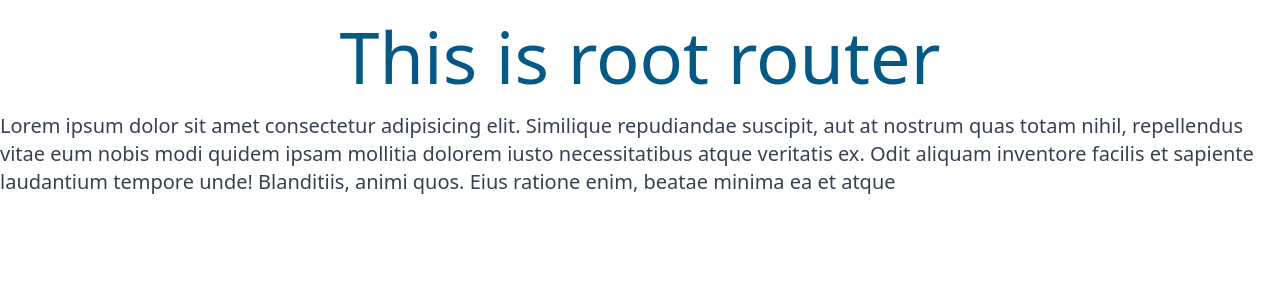
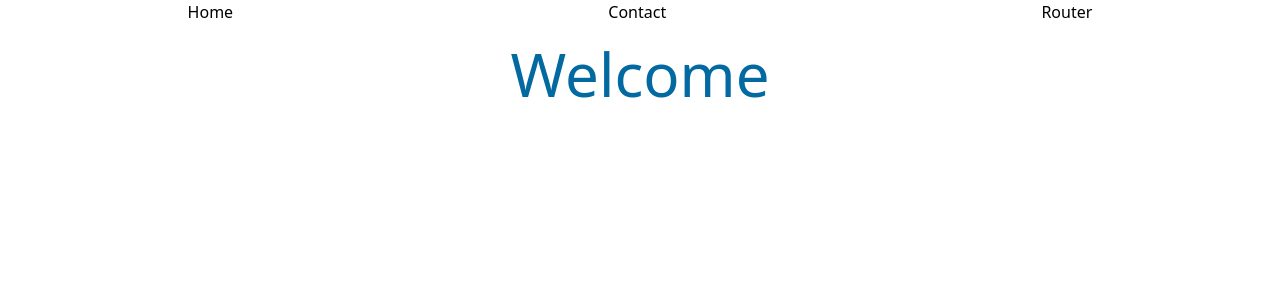
Before and after one commit to KhanZiaul/React-JS, a React (Vite) app in the folder 03-react-router-again/: page / in a window 1280 px wide. Shown: the top 300 px of the page. Built offline with nearby package versions, Linux system fonts and the light colour scheme.

Commit message:
nested router done

```diff
--- a/03-react-router-again/src/App.jsx
+++ b/03-react-router-again/src/App.jsx
@@ -3,7 +3,7 @@ import React from 'react';
 const App = () => {
   return (
     <div>
-      <h2 className='text-7xl'>welcome</h2>
+      <h2 className='text-7xl'>Welcome</h2>
     </div>
   );
 };
--- a/03-react-router-again/src/components/Contact/Contact.jsx
+++ b/03-react-router-again/src/components/Contact/Contact.jsx
@@ -3,7 +3,7 @@ import React from 'react';
 const Contact = () => {
     return (
         <div>
-            <h2 className='text-sky-800 my-5 text-center text-7xl'>This is contact page</h2>
+            <h2 className='text-sky-800 my-5 text-center text-4xl'>This is contact page</h2>
             <p>Lorem ipsum dolor sit amet consectetur adipisicing elit. Pariatur, animi tempora recusandae deserunt vero aliquid possimus molestias id distinctio molestiae dolor consectetur quidem non quam, nobis commodi cum corrupti quasi magnam. Consequatur optio explicabo eius aut ut, illo recusandae. Tempore, qui ipsam ut cum quibusdam quia. Mollitia ullam saepe a dicta dignissimos sunt molestiae officiis earum consectetur voluptates maiores obcaecati, est dolore doloribus sit odit aliquid tempore? Harum, quaerat adipisci cupiditate dolor voluptates non, illum beatae amet cum explicabo totam. Deleniti optio quo voluptatum est, suscipit consequuntur soluta blanditiis, modi quae minima cumque sequi. Unde, eaque sequi. Eveniet dolor alias ad repudiandae minima, neque dolorem, harum recusandae pariatur est placeat reiciendis unde debitis illo ut quis possimus. Labore eligendi corporis minus dicta doloremque, culpa ipsam asperiores cumque nemo consequuntur eum ex dolor officiis, nobis qui? Libero in nobis a natus vitae illo distinctio eum id minima, similique saepe molestias voluptate.</p>
         </div>
     );
--- /dev/null
+++ b/03-react-router-again/src/components/Home/Home.jsx
@@ -0,0 +1,15 @@
+import React from 'react';
+import Nav from '../Nav/Nav';
+import { Outlet } from 'react-router-dom';
+
+const Home = () => {
+    return (
+        <div>
+            <Nav></Nav>
+            <h2 className='text-6xl text-sky-700 text-center my-5'>Welcome</h2>
+            <Outlet></Outlet>
+        </div>
+    );
+};
+
+export default Home;
--- /dev/null
+++ b/03-react-router-again/src/components/Nav/Nav.jsx
@@ -0,0 +1,13 @@
+import React from 'react';
+
+const Nav = () => {
+    return (
+        <nav className='flex justify-around'>
+            <a href="/">Home</a>
+            <a href="/contact">Contact</a>
+            <a href="/root">Router</a>
+        </nav>
+    );
+};
+
+export default Nav;
--- a/03-react-router-again/src/components/Root-Router/Router.jsx
+++ b/03-react-router-again/src/components/Root-Router/Router.jsx
@@ -3,7 +3,7 @@ import React from 'react';
 const Router = () => {
     return (
         <div >
-            <h2 className='text-sky-800 my-5 text-center text-7xl'>This is root router</h2>
+            <h2 className='text-sky-800 my-5 text-center text-4xl'>This is root router</h2>
             <p className='text-xl text-gray-700'>Lorem ipsum dolor sit amet consectetur adipisicing elit. Similique repudiandae suscipit, aut at nostrum quas totam nihil, repellendus vitae eum nobis modi quidem ipsam mollitia dolorem iusto necessitatibus atque veritatis ex. Odit aliquam inventore facilis et sapiente laudantium tempore unde! Blanditiis, animi quos. Eius ratione enim, beatae minima ea et atque
             </p>
         </div>
--- a/03-react-router-again/src/main.jsx
+++ b/03-react-router-again/src/main.jsx
@@ -9,21 +9,40 @@ import {
 import Router from './components/Root-Router/Router';
 import ErrorPage from './components/Error/ErrorPage';
 import Contact from './components/Contact/Contact';
+import Home from './components/Home/Home';
 const router = createBrowserRouter([
-  // Adding Router-----------------
+  // Adding Router ------------------------------------
   // {
   //   path : '/' ,
   //   element : <div>hello</div>
   // }
-  // root router--------------
+  // root router --------------------------------------
+  // {
+  //   path:'/',
+  //   element : <Router></Router>,
+  //   errorElement: <ErrorPage></ErrorPage>
+  // },
+  // {
+  //   path:'/contact',
+  //   element: <Contact></Contact>
+  // }
+
+  // Nested router -------------------------------------
+
   {
     path:'/',
-    element : <Router></Router>,
-    errorElement: <ErrorPage></ErrorPage>
-  },
-  {
-    path:'/contact',
-    element: <Contact></Contact>
+    element : <Home></Home>,
+    errorElement: <ErrorPage></ErrorPage>,
+    children:[
+      {
+        path:'contact',
+        element:<Contact></Contact>
+      },
+      {
+        path:'root',
+        element:<Router></Router>
+      }
+    ]
   }
 ])
 
```
